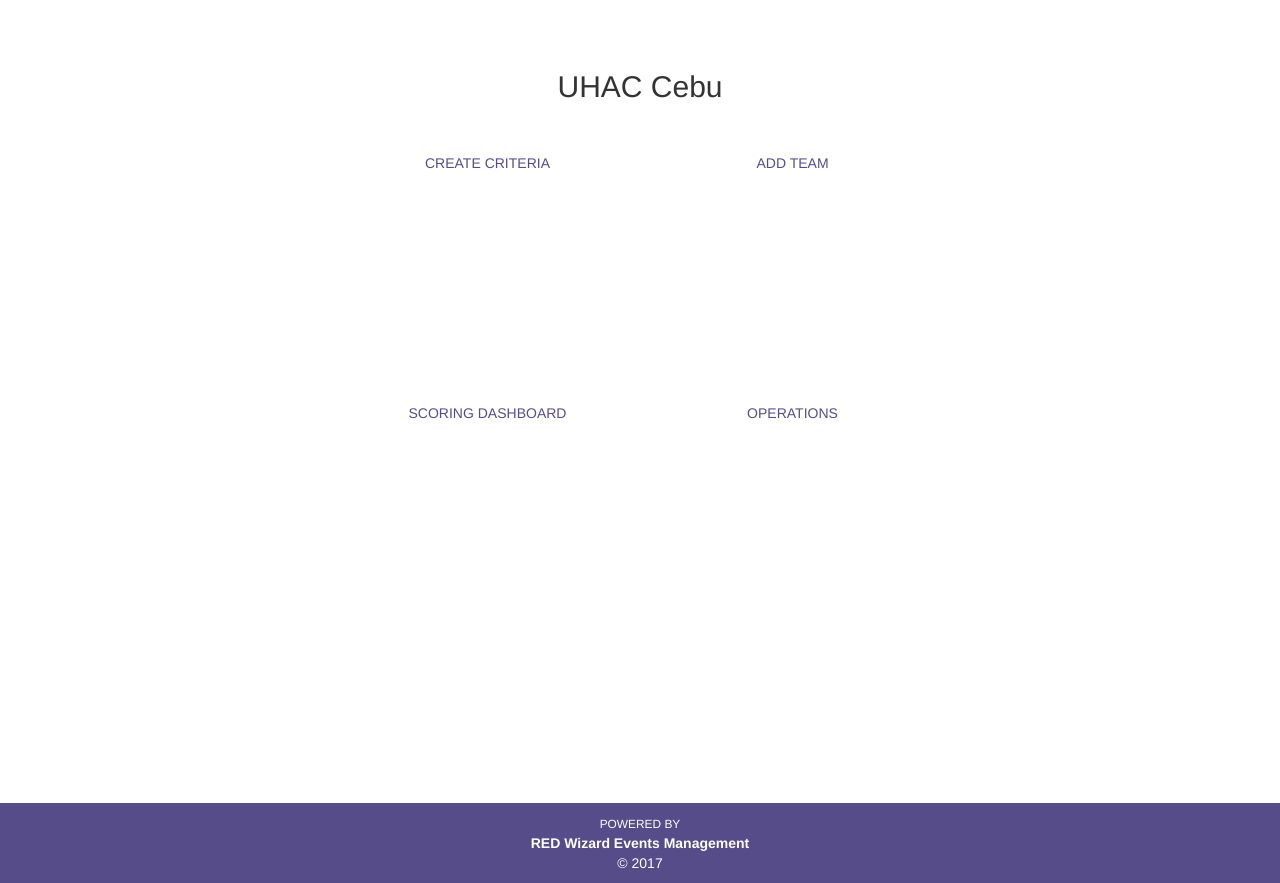
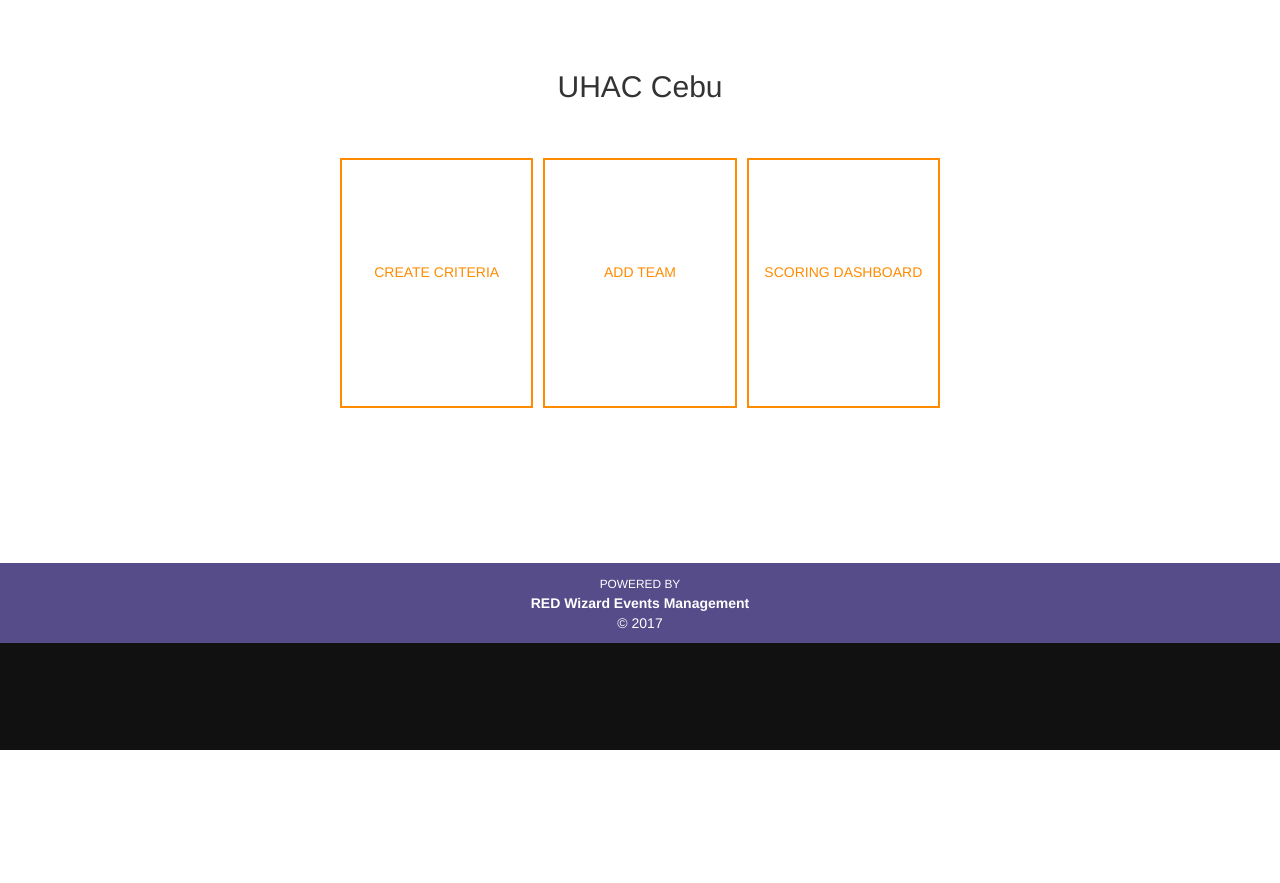
Before and after one commit to RedWizards/scoring-system-v3, a PHP site: page /server/index.php in a window 1280 px wide. Shown: the part 50-933 px from the top of the page. After the commit the page ends 800 px from the top, so only its background shows below. Run offline with PHP 8.4, Linux system fonts and the light colour scheme.

Commit message:
Admin index

```diff
--- a/assets/css/admin-view.css
+++ b/assets/css/admin-view.css
@@ -37,15 +37,19 @@
 }
 
 .inside-option {
+	padding-top: 50%;
 	height: 250px;
 	background-color: #fff;
-	color: #564c89;
+	color: #ff8b00;
+	border: solid 2px #ff8b00;
 	transition: all 0.5s ease;
+	margin: 5px;
 }
 
 .inside-option:hover {
 	color: #fff;
 	background-color: #564c89;
+	border: solid 2px #564c89;
 }
 
 .option-outline {
--- a/server/index.php
+++ b/server/index.php
@@ -31,7 +31,7 @@
 				<div class="col-md-offset-3 col-md-6">
 
 					<div>
-						<div class="col-md-6 col-sm-6 col-xs-12 text-center option-outline">
+						<div class="col-md-4 col-sm-4 col-xs-12 text-center option-outline">
 							<a href="criteria.php">
 								<div class="inside-option">
 									<span class="option-title">CREATE CRITERIA</span>
@@ -39,17 +39,15 @@
 							</a>
 						</div>
 
-						<div class="col-md-6 col-sm-6 col-xs-12 text-center option-outline">
+						<div class="col-md-4 col-sm-4 col-xs-12 text-center option-outline">
 							<a href="team.php">
 								<div class="inside-option">
 									<span class="option-title">ADD TEAM</span>
 								</div>
 							</a>
 						</div>
-					</div>
 
-					<div>
-						<div class="col-md-6 col-sm-6 col-xs-12 text-center option-outline">
+						<div class="col-md-4 col-sm-4 col-xs-12 text-center option-outline">
 							<a href="dashboard.php">
 								<div class="inside-option">
 									<span class="option-title">SCORING DASHBOARD</span>
@@ -57,14 +55,15 @@
 							</a>
 						</div>
 
-						<div class="col-md-6 col-sm-6 col-xs-12 text-center option-outline">
-							<a href="#"><!--<a href="operation.php">-->
+					</div>
+
+						<!-- <div class="col-md-6 col-sm-6 col-xs-12 text-center option-outline">
+							<a href="#">
 								<div class="inside-option">
 									<span class="option-title">OPERATIONS</span>
 								</div>
 							</a>
-						</div>
-					</div>
+						</div> -->
 
 				</div>
 
```
